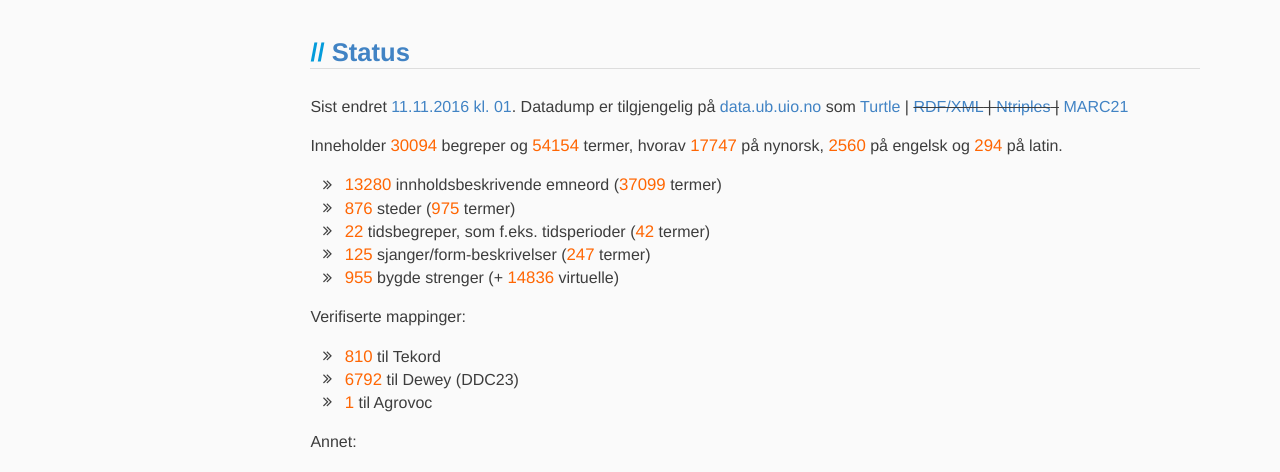
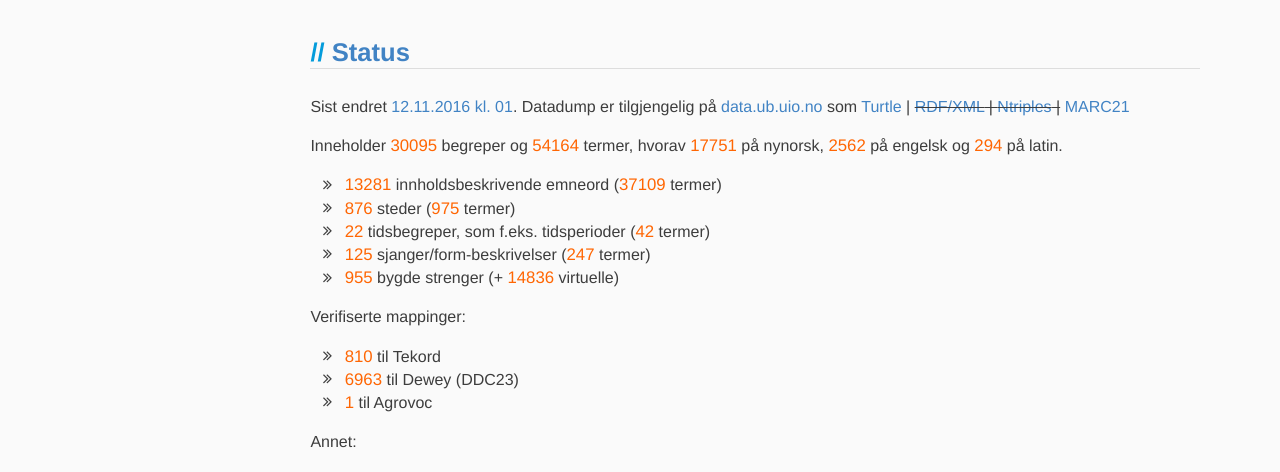
Before and after one commit to realfagstermer/realfagstermer.github.io, a Jekyll site: the page built from index.html, in a window 1280 px wide and 900 px high. Shown: the part 174-646 px from the top of the window. Built offline with Jekyll 4.4.1, drawn with Linux system fonts in a browser that asks for light colours; nearby versions of some CDN libraries; library files that are not in the unit come from our copies.

Commit message:
Update stats

```diff
--- a/_data/stats_current.json
+++ b/_data/stats_current.json
@@ -1,6 +1,6 @@
 {
-  "concepts": 30094,
-  "conceptsWithoutStrings": 14303,
+  "concepts": 30095,
+  "conceptsWithoutStrings": 14304,
   "facets": {
     "CompoundConcept": {
       "concepts": 955,
@@ -57,19 +57,19 @@
     },
     "Topic": {
       "altLabels": {
-        "en": 243,
+        "en": 244,
         "la": 14,
-        "nb": 3283,
-        "nn": 4633
+        "nb": 3286,
+        "nn": 4636
       },
-      "concepts": 13280,
+      "concepts": 13281,
       "prefLabels": {
-        "en": 2265,
+        "en": 2266,
         "la": 279,
-        "nb": 13280,
-        "nn": 13102
+        "nb": 13281,
+        "nn": 13103
       },
-      "terms": 37099
+      "terms": 37109
     },
     "VirtualCompoundConcept": {
       "concepts": 14836,
@@ -78,26 +78,26 @@
     }
   },
   "features": {
-    "broadMatch": 1048,
-    "closeMatch": 1177,
+    "broadMatch": 1095,
+    "closeMatch": 1267,
     "definition": 409,
     "editorialNote": 155,
-    "exactMatch": 5866,
+    "exactMatch": 5989,
     "narrowMatch": 0,
     "related": 1023,
-    "relatedMatch": 2461
+    "relatedMatch": 2525
   },
   "mappings": {
     "agrovoc": 1,
-    "ddc": 6792,
+    "ddc": 6963,
     "tekord": 810
   },
   "terms": {
-    "_sum": 54154,
-    "en": 2560,
+    "_sum": 54164,
+    "en": 2562,
     "la": 294,
-    "nb": 33553,
-    "nn": 17747
+    "nb": 33557,
+    "nn": 17751
   },
-  "ts": 1478827501
+  "ts": 1478913890
 }
```
Also changed, not shown: _data/stats.json.
